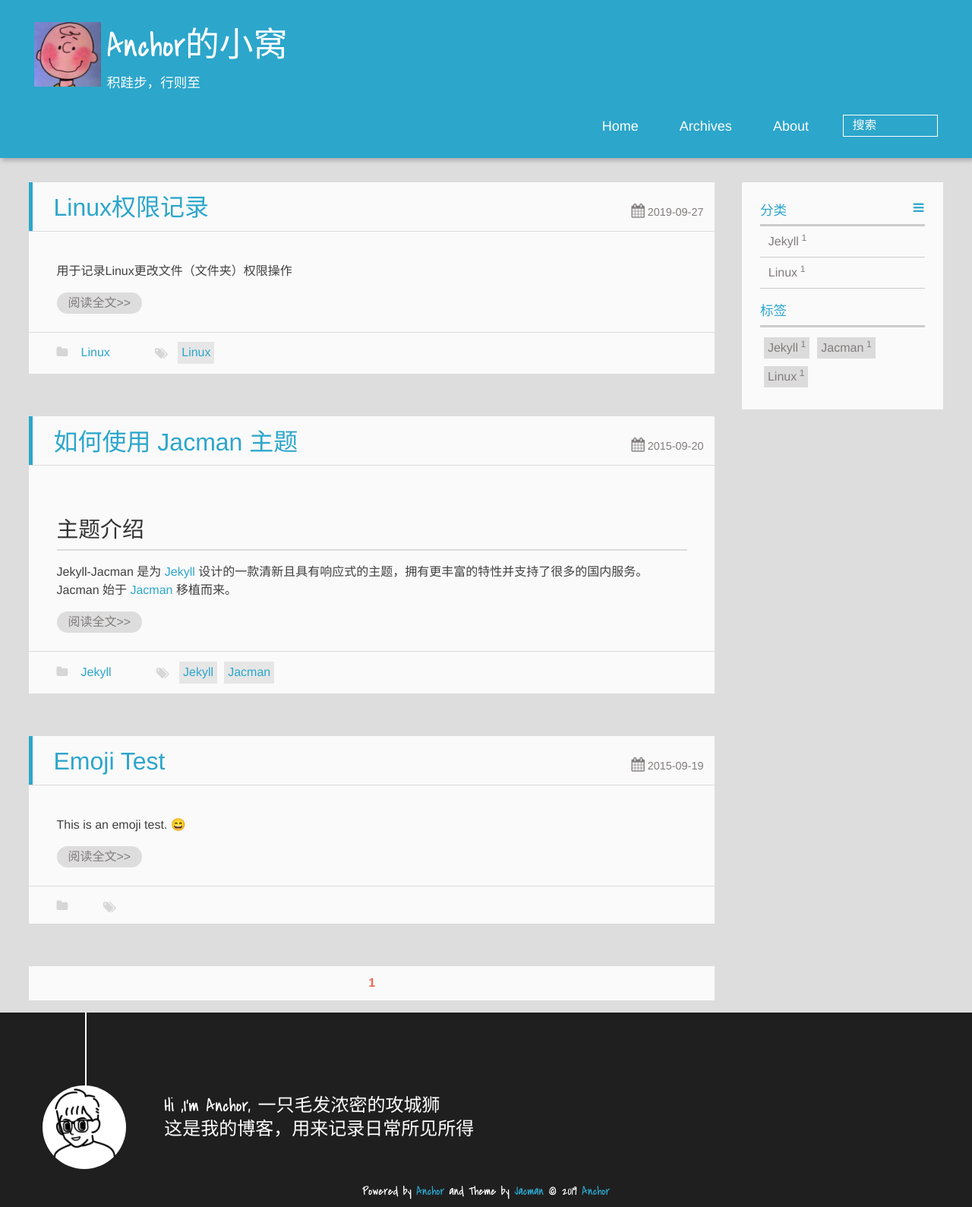
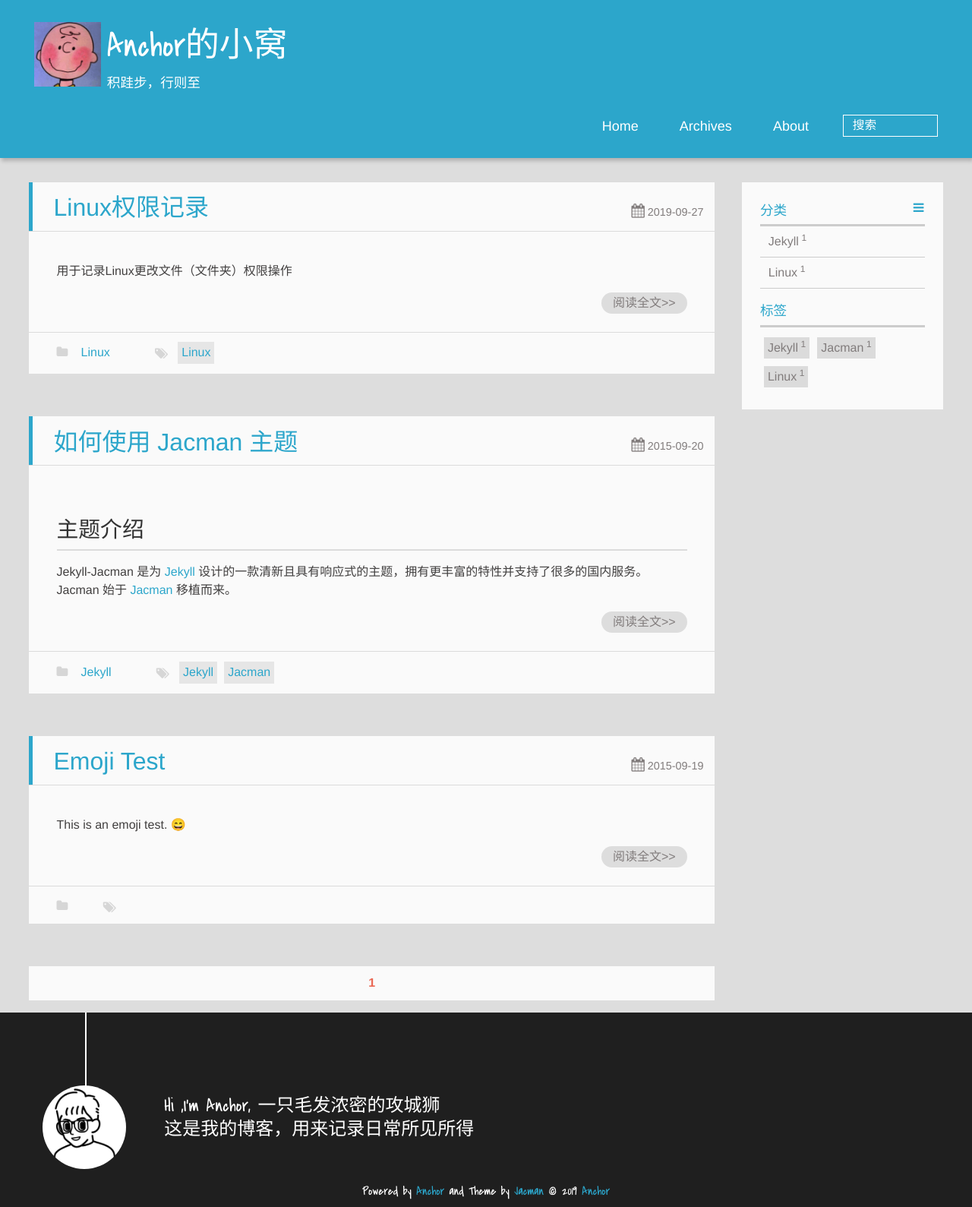
Before and after one commit to memorate/memorate.github.io, a Jekyll site: the page built from index.html, in a window 1280 px wide. Shown: the whole page at 76% size. Built offline with Jekyll 4.4.1, drawn with Linux system fonts in a browser that asks for light colours; emoji names are drawn with the system emoji font; the list of posts is cut into pages by our own code.

Commit message:
latest code update on 2019-10-09 15:23

```diff
--- a/_includes/_partial/post/header.html
+++ b/_includes/_partial/post/header.html
@@ -5,7 +5,7 @@
       <a href="{{ site.baseurl }}{{ item.url }}" title="{{ item.title }}" itemprop="url">{{ item.title }}</a>{% endif %}
   </h1>
   <p class="article-time">
-    <time datetime="{{ item.date }}" itemprop="datePublished"> {{ lang.datepublished }} {{ item.date | date: "%Y-%m-%d" }}</time>
+    <time datetime="{{ item.date }}" itemprop="datePublished"> {{ lang.datepublished }} {{ item.date | date: "%F" }}</time>
 
   </p>
 </header>
--- a/assets/css/style.css
+++ b/assets/css/style.css
@@ -701,7 +701,7 @@ header nav ul li a:hover {
     background: #ddd;
     color: #817c7c;
     text-decoration: none;
-    float: left;
+    float: right;
 }
 
 #main article.post-expand .article-more-link a:hover {
```
